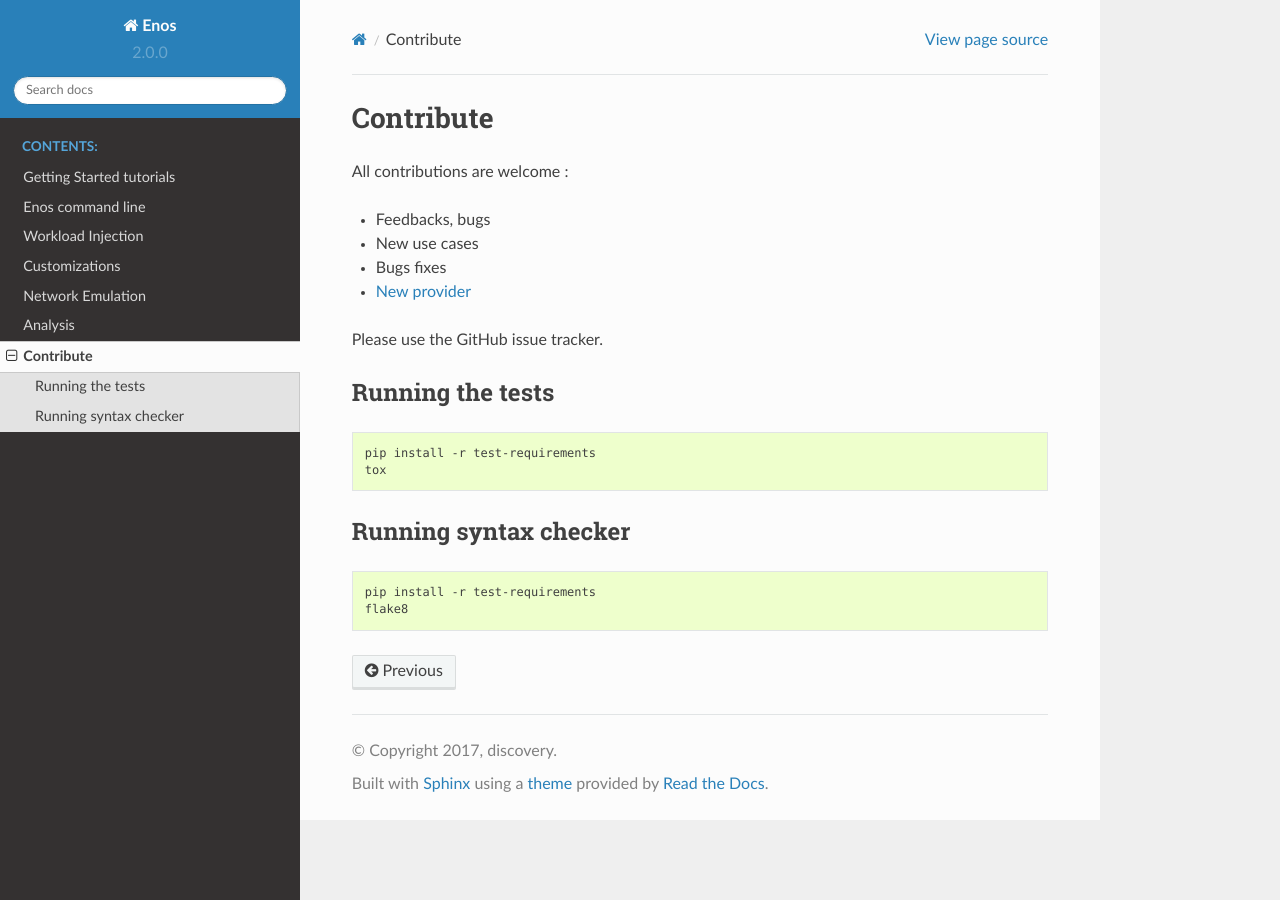
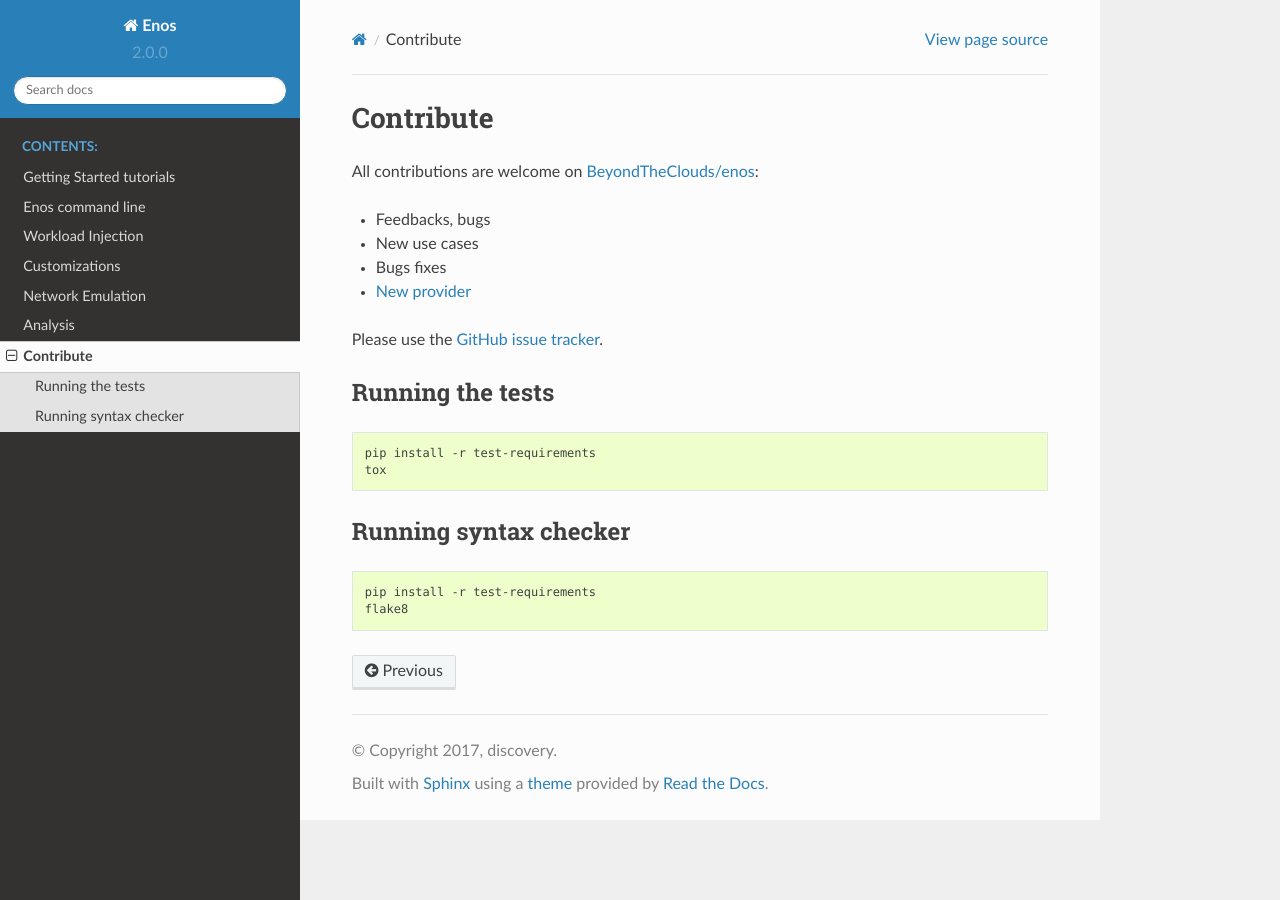
Before and after one commit to BeyondTheClouds/enos, a Sphinx documentation site: the page built from docs/contribute/index.rst, in a window 1280 px wide. Built offline with Sphinx 7.4.7 and the Read the Docs theme 2.0.0, drawn with Linux system fonts in a browser that asks for light colours.

```diff
--- a/docs/contribute/index.rst
+++ b/docs/contribute/index.rst
@@ -1,14 +1,17 @@
 Contribute
 ==========
 
-All contributions are welcome :
+All contributions are welcome on `BeyondTheClouds/enos`_:
 
 * Feedbacks, bugs
 * New use cases
 * Bugs fixes
 * :doc:`new-provider`
 
-Please use the GitHub issue tracker.
+Please use the `GitHub issue tracker`_.
+
+.. _BeyondTheClouds/enos: https://github.com/BeyondTheClouds/enos
+.. _GitHub issue tracker: https://github.com/BeyondTheClouds/enos/issues
 
 Running the tests
 -----------------
--- a/docs/getting-started/vbox.rst
+++ b/docs/getting-started/vbox.rst
@@ -52,6 +52,7 @@ example the following is a valid resources description :
 
 
 .. code-block:: bash
+
     provider: "vbox"
 
     resources:
--- a/docs/index.rst
+++ b/docs/index.rst
@@ -5,6 +5,11 @@
 
 Welcome to Enos's documentation!
 ================================
+
+.. hint ::
+
+   The source code is available at
+   https://github.com/BeyondTheClouds/enos
 
 Enos deploys OpenStack and targets reproducible experiments. It allows easy:
 
```
